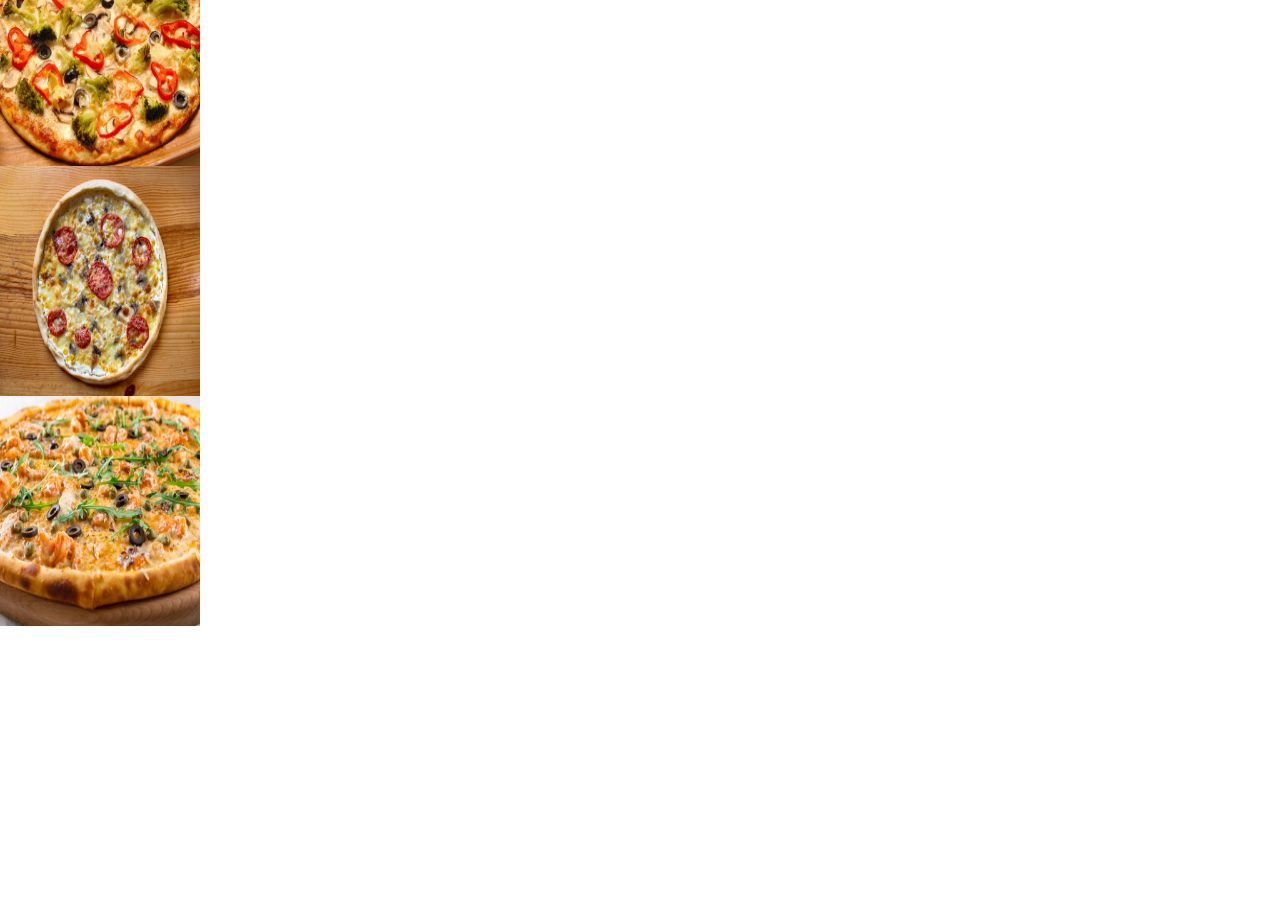
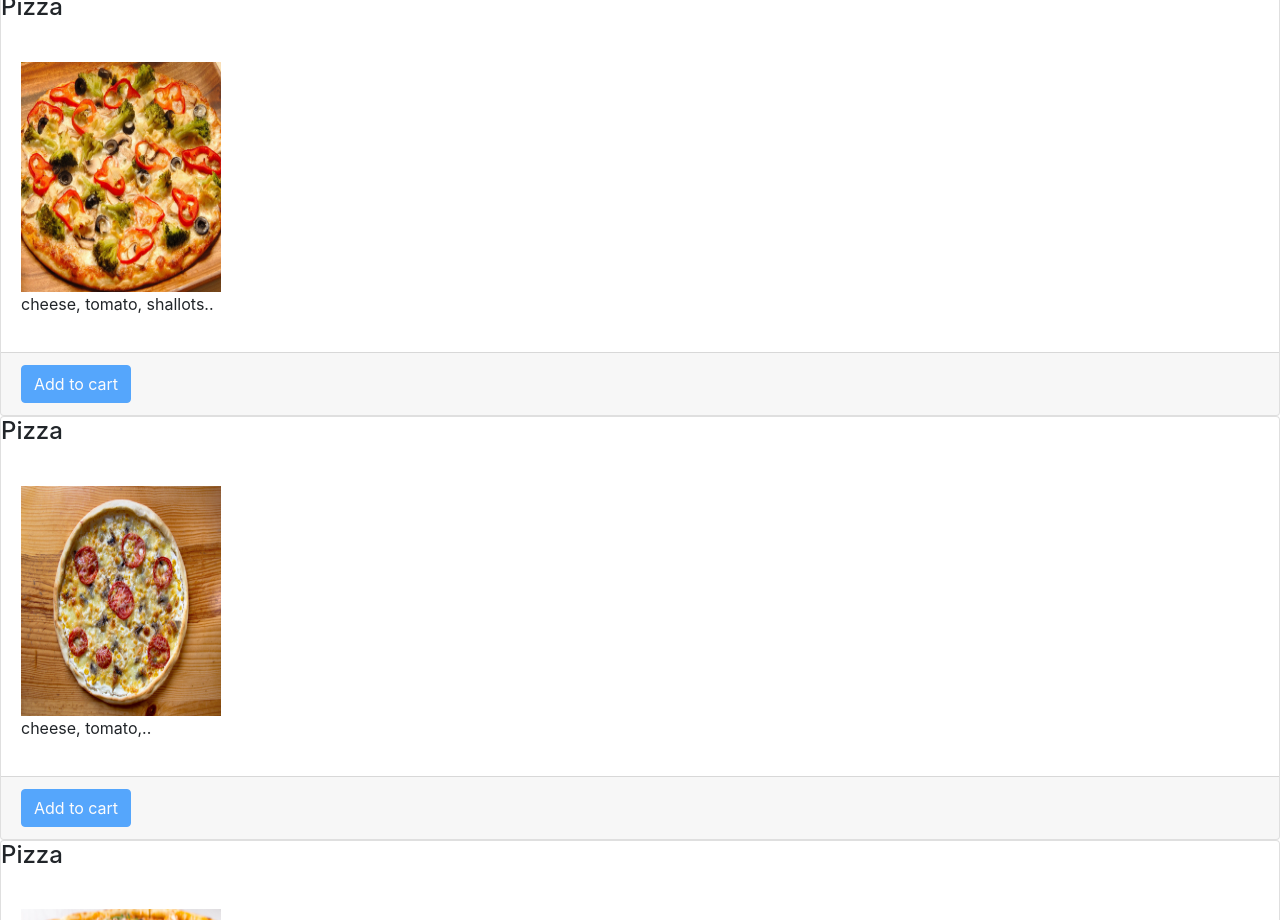
Before and after one commit to mfannick/week4-project, a plain HTML site: page index2.html in a window 1280 px wide. Shown: the part 130-1050 px from the top of the page. Drawn offline with Linux system fonts and the light colour scheme; a web font is replaced by a local one.

Commit message:
adding cards with bootstrap where the text and the images are

```diff
--- a/index2.html
+++ b/index2.html
@@ -31,15 +31,55 @@
                      </ul>
 
           </nav>
+          <h1 id="menu">MENU</h1>
           <div class="menu">
                <div class="pizza">
                     <div class="p1">
-                         <div class="card1">
-                              <img src="images/pp1.jpg" height="230px" width="200px" alt="">
+                         <div class="card">
+                              <div class="card-title">
+                                   <h4>Pizza</h4>
+                              </div>
+                              <div class="card-body">
+                                   <img src="images/pp1.jpg" height="230px" width="200px" alt="">
+                                   <p>cheese, tomato, shallots..</p>
+                              </div>
+                              <div class="card-footer">
+                                    <button type="submit" class="btn btn-primary disabled" id="button">Add to cart</button>
+                              </div>
+
+
                          </div>
+                         <div class="card">
+                                <div class="card-title">
+                                     <h4>Pizza</h4>
+                                </div>
+                                <div class="card-body">
+                                        <img src="images/pp2.jpg" height="230px" width="200px" alt="">
+                                     <p>cheese, tomato,..</p>
+                                </div>
+                                <div class="card-footer">
+                                      <button type="submit" class="btn btn-primary disabled" id="button">Add to cart</button>
+                                </div>
+
+
+                           </div>
+                           <div class="card">
+                                <div class="card-title">
+                                     <h4>Pizza</h4>
+                                </div>
+                                <div class="card-body">
+                                     <img src="images/pp3.jpg" height="230px" width="200px" alt="">
+                                     <p>cheese, mushroom,rocket..</p>
+                                </div>
+                                <div class="card-footer">
+                                      <button type="submit" class="btn btn-primary disabled" id="button">Add to cart</button>
+                                </div>
+
+
+                           </div>
 
                     </div>
-                    <div class="p2">
+                    <!-- <div class="p2">
                             <div class="card2">
                                  <img src="images/pp2.jpg" height="230px" width="200px" alt="">
                             </div>
@@ -50,7 +90,7 @@
                                  <img src="images/pp3.jpg" height="230px" width="200px" alt="">
                             </div>
 
-                    </div>
+                    </div> -->
 
                </div>
 
```
Also changed, not shown: index4.html (+1 -1 lines).
